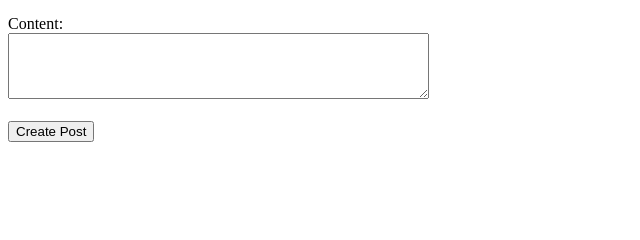
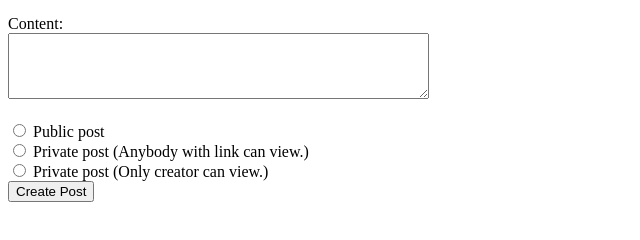
Before and after one commit to YetNT/postIT, a website: page public/create/index.html in a window 1280 px wide. Shown: the part 104-344 px from the top of the page, without its empty margins (0-640 px from the left). Drawn offline with Linux system fonts and the light colour scheme.

Commit message:
Option for post modes

```diff
--- a/public/create/index.html
+++ b/public/create/index.html
@@ -18,6 +18,20 @@
                 required
             ></textarea
             ><br /><br />
+            <label>
+                <input type="radio" name="option" value="public" /> Public post
+            </label>
+            <br />
+            <label>
+                <input type="radio" name="option" value="linkPrivate" /> Private
+                post (Anybody with link can view.)
+            </label>
+            <br />
+            <label>
+                <input type="radio" name="option" value="authorPrivate" />
+                Private post (Only creator can view.)
+            </label>
+            <br />
 
             <input type="submit" value="Create Post" />
         </form>
```
Also changed, not shown: public/create/exports.js (+3 -9 lines).
